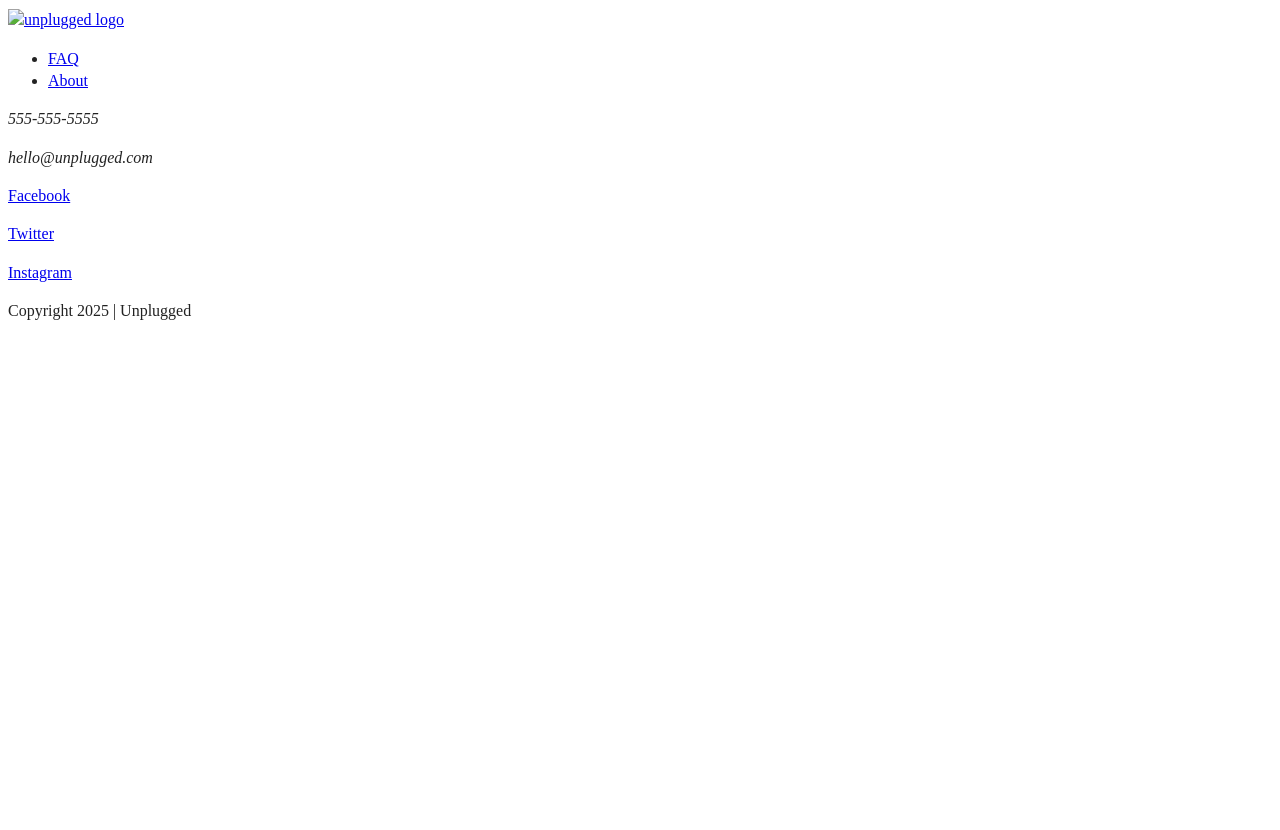
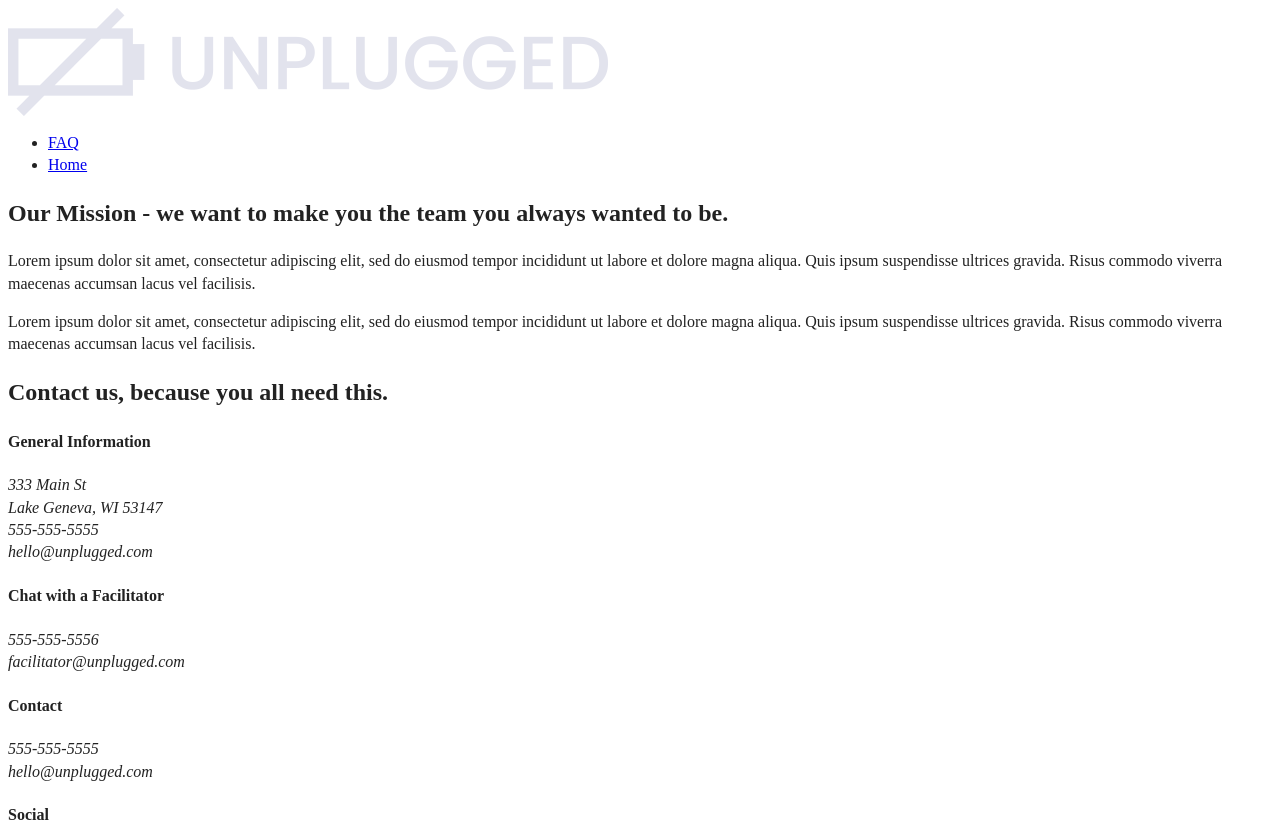
Before and after one commit to Gabriela-L2821/Unplugged-Retreat, a website built with webpack: page about/index.html in a window 1280 px wide. Shown: the top 830 px of the page. Before the commit the page ends 800 px from the top, so only its background shows below. Built offline with nearby package versions, Linux system fonts and the light colour scheme.

Commit message:
Added content to about page

```diff
--- a/about/index.html
+++ b/about/index.html
@@ -3,7 +3,7 @@
   <head>
     <meta charset="utf-8" />
     <meta name="viewport" content="width=device-width, initial-scale=1" />
-    <title></title>
+    <title>About Unplugged</title>
     <link rel="stylesheet" href="../css/style.css" />
     <meta name="description" content="" />
 
@@ -26,36 +26,90 @@
     <script src="js/app.js"></script>
     <header>
       <div>
-        <a href="#"
-          ><img
-            src="../unplugged-design-docs/unpluggedlogo.png"
-            alt="unplugged logo"
-        /></a>
+        <a href="#"><img src="../unpluggedlogo.png" alt=" unplugged logo" /></a>
 
         <nav>
           <ul>
             <li><a href="faq/index.html" rel="noopener">FAQ</a></li>
-            <li><a href="about/index.html" rel="noopener">About</a></li>
+            <li><a href="../index.html" rel="noopener">Home</a></li>
           </ul>
         </nav>
       </div>
     </header>
     <main>
-      <section>
-        <aside></aside>
+      <!--main wrapper-->
+      <section class="mission">
+        <div class="content-wrapper">
+          <h2>
+            Our Mission - we want to make you the team you always wanted to be.
+          </h2>
+          <div class="mission-content">
+            <p>
+              Lorem ipsum dolor sit amet, consectetur adipiscing elit, sed do
+              eiusmod tempor incididunt ut labore et dolore magna aliqua. Quis
+              ipsum suspendisse ultrices gravida. Risus commodo viverra maecenas
+              accumsan lacus vel facilisis.
+            </p>
+
+            <p>
+              Lorem ipsum dolor sit amet, consectetur adipiscing elit, sed do
+              eiusmod tempor incididunt ut labore et dolore magna aliqua. Quis
+              ipsum suspendisse ultrices gravida. Risus commodo viverra maecenas
+              accumsan lacus vel facilisis.
+            </p>
+          </div>
+        </div>
+      </section>
+      <!-- mission content wrapper ends-->
+
+      <section class="map">
+        <figure><!--place link for Google map here--></figure>
+      </section>
+
+      <section class="contact-section">
+        <div class="content-wrapper">
+          <h2>Contact us, because you all need this.</h2>
+
+          <div class="contact-content">
+            <div class="general-contact">
+              <h4>General Information</h4>
+              <address>
+                <p>
+                  333 Main St<br />
+                  Lake Geneva, WI 53147<br />
+                  555-555-5555<br />
+                  hello@unplugged.com
+                </p>
+              </address>
+            </div>
+
+            <div class="facilitator-contact">
+              <h4>Chat with a Facilitator</h4>
+              <address>
+                <p>
+                  555-555-5556<br />
+                  facilitator@unplugged.com
+                </p>
+              </address>
+            </div>
+          </div>
+        </div>
       </section>
     </main>
-    <!--main wrapper-->
     <footer>
       <div class="content-wrapper">
         <div class="footer-contact">
           <div class="contact">
+            <h4>Contact</h4>
             <address>
-              <p>555-555-5555</p>
-              <p>hello@unplugged.com</p>
+              <p>
+                555-555-5555<br />
+                hello@unplugged.com
+              </p>
             </address>
           </div>
           <div class="social">
+            <h4>Social</h4>
             <p>
               <a href="https://www.facebook.com" target="_blank" rel="noopener"
                 >Facebook</a
```
Also changed, not shown: index.html (+9 -4 lines), unplugged-retreat-features.jpg (added), unpluggedlogo.png (added), 2 other files.
